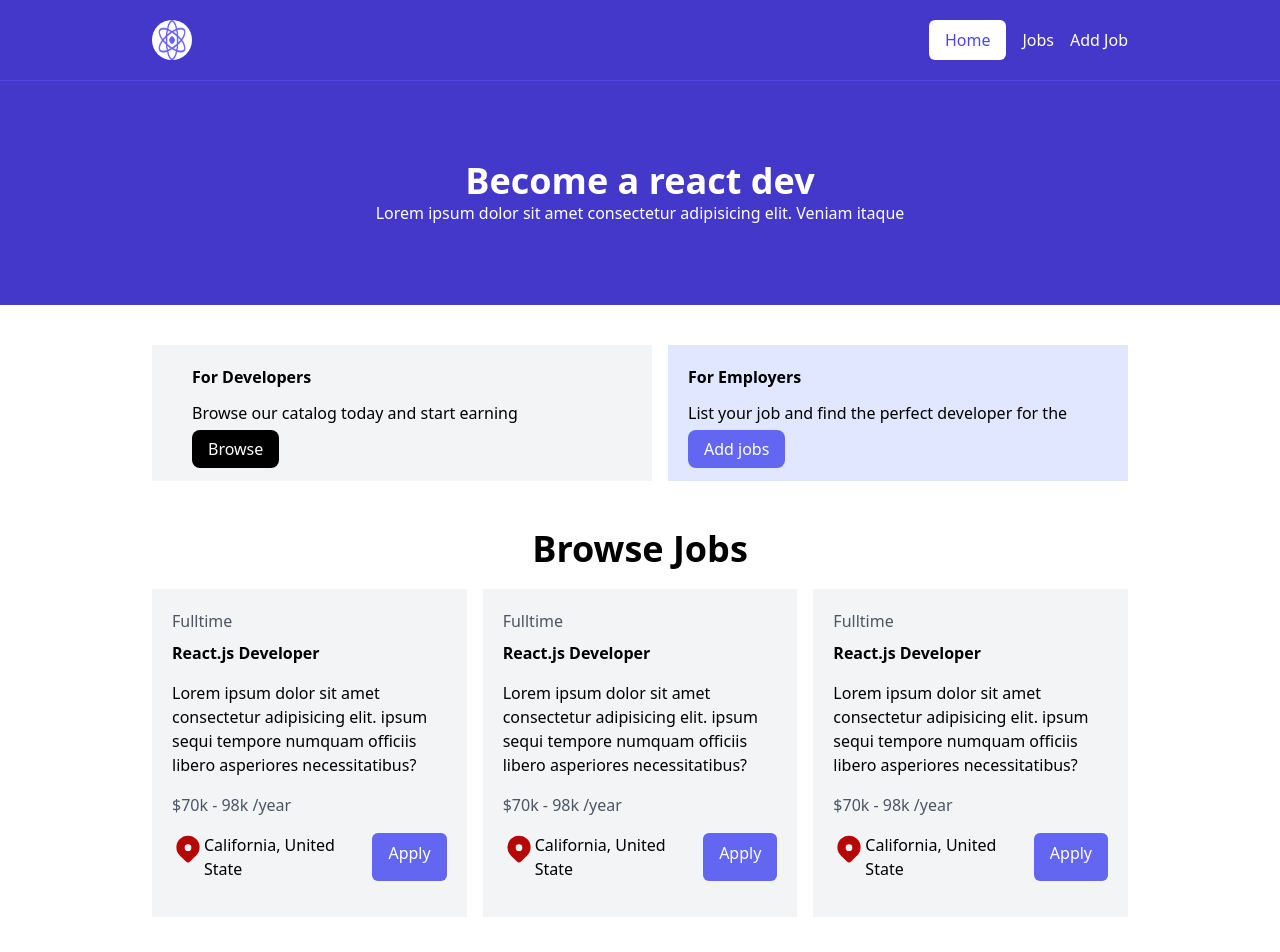
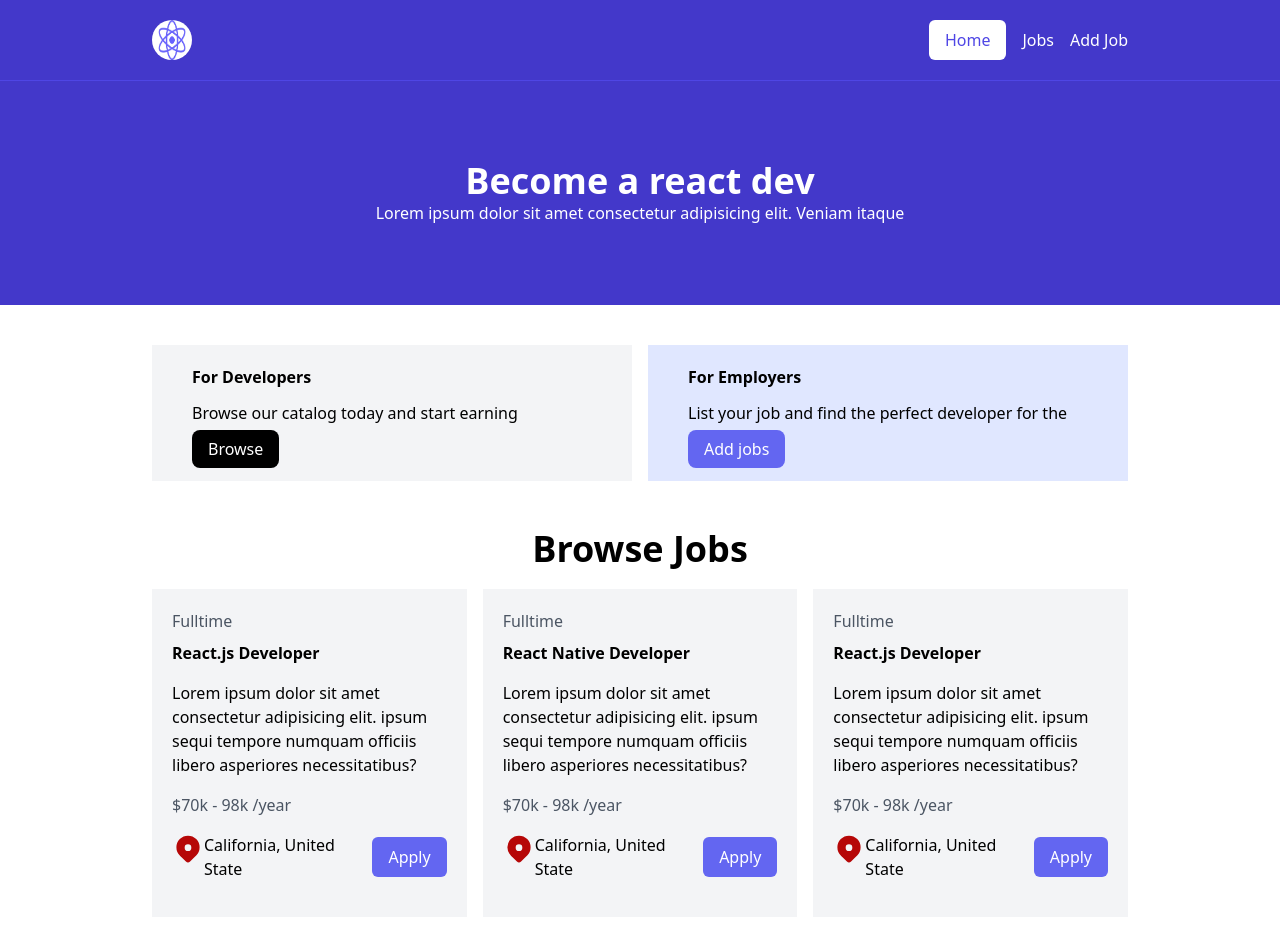
Before and after one commit to Usman-Click/React-cheat-sheet, a React (Vite) app: page / in a window 1280 px wide. Shown: the top 952 px of the page. Built offline with nearby package versions, Linux system fonts and the light colour scheme.

Commit message:
completed main page

```diff
--- a/src/components/Hero.jsx
+++ b/src/components/Hero.jsx
@@ -8,7 +8,7 @@ function Hero() {
     <div className="flex flex-col items-center p-10 bg-indigo-700 text-white
                    md:p-20">
       <h1 className='text-4xl font-black'>Become a react dev</h1>
-      <p>Lorem ipsum dolor sit amet consectetur adipisicing elit. Veniam itaque</p>
+      <p className='text-center'>Lorem ipsum dolor sit amet consectetur adipisicing elit. Veniam itaque</p>
    </div>
 
    <div className='container mx-auto space-y-4 mt-10 flex flex-col justify-between md:space-y-0 md:flex-row md:space-x-4'>
@@ -19,7 +19,7 @@ function Hero() {
       <a href="#" className='bg-black text-white mt-5 py-2 px-4 rounded-lg'>Browse</a>
     </div>
 
-    <div className="bg-indigo-100 flex-col px-5 py-5 flex-1">
+    <div className="bg-indigo-100 flex-col px-10 py-5 flex-1">
       <label className='font-bold m-0'>For Employers</label>
       <p className='my-3'>List your job and find the perfect developer for the</p>
       <a href="#" className='bg-indigo-500 text-white py-2 px-4 rounded-lg'>Add jobs</a>
--- /dev/null
+++ b/src/components/JobCard.jsx
@@ -0,0 +1,41 @@
+import React from 'react'
+import pin from '../assets/img/location_pin.svg'
+
+
+function JobCard({job_type, job_desc}) {
+  return (
+    <>
+
+          {/* Card */}
+          <div className="flex flex-col bg-grey-100 p-5  bg-gray-100">
+                    <h6 className="text-gray-600">Fulltime</h6>
+                    <h1 className='font-bold mt-2 mb-4'>{job_type}</h1>
+
+                    <p className="mb-4 ">{job_desc}</p>
+                    <h6 className="text-gray-600">$70k - 98k /year</h6>
+
+                    <div className="flex justify-between items-center my-4">
+
+                        <div className="flex">
+                        <img src={pin} alt="" className='h-8 w-8' />
+                        <h4>California, United State</h4>
+                        </div>
+
+                        <a href="#" className="text-white bg-indigo-500 rounded-md py-2 px-4">Apply</a>
+
+                    </div>
+                </div>
+
+    </>
+  );
+
+}
+
+JobCard.defaultProps = {
+    job_type: "React.js Developer",
+    job_desc: "Lorem ipsum dolor sit amet consectetur adipisicing elit. ipsum sequi tempore numquam officiis libero asperiores necessitatibus?"
+
+}
+
+
+export default JobCard
--- a/src/components/Jobs.jsx
+++ b/src/components/Jobs.jsx
@@ -1,6 +1,9 @@
 import React from 'react'
-import pin from '../assets/img/location_pin.svg'
-import logo from '../assets/img/logo.png'
+import JobCard from './JobCard'
+
+
+const job_type="React.js Developer";
+const job_desc="Lorem ipsum dolor sit amet consectetur adipisicing elit. ipsum sequi tempore numquam officiis libero asperiores necessitatibus?";
 
 function Jobs() {
   return (
@@ -13,76 +16,21 @@ function Jobs() {
             {/* Jobs */}
             <div className=" container mx-auto flex flex-col items-center space-y-4 md:flex-row mt-5 md:space-x-4 md:space-y-0">
 
-                {/* Card */}
-                <div className="flex flex-col bg-grey-100 p-5  bg-gray-100">
-                    <h6 className="text-gray-600">Fulltime</h6>
-                    <h1 className='font-bold mt-2 mb-4'>React.js Developer</h1>
+            {/* Card 1 */}
+            <JobCard/>
 
-                    <p className="mb-4 ">
-                        Lorem ipsum dolor sit amet consectetur adipisicing elit.  ipsum sequi tempore numquam officiis libero asperiores necessitatibus?
-                    </p>
-                    <h6 className="text-gray-600">$70k - 98k /year</h6>
+            {/* Card 2 */}
+            <JobCard job_type='React Native Developer'/>
 
-                    <div className="flex justify-between my-4">
+            {/* Card 3 */}
+            <JobCard />
 
-                        <div className="flex">
-                        <img src={pin} alt="" className='h-8 w-8' />
-                        <h4>California, United State</h4>
-                        </div>
 
-                        <a href="#" className="text-white bg-indigo-500 rounded-md py-2 px-4">Apply</a>
-
-                    </div>
-                </div>
-
-                  {/* Card */}
-                  <div className="flex flex-col bg-grey-100 p-5  bg-gray-100">
-                    <h6 className="text-gray-600">Fulltime</h6>
-                    <h1 className='font-bold mt-2 mb-4'>React.js Developer</h1>
-
-                    <p className="mb-4 ">
-                        Lorem ipsum dolor sit amet consectetur adipisicing elit.  ipsum sequi tempore numquam officiis libero asperiores necessitatibus?
-                    </p>
-                    <h6 className="text-gray-600">$70k - 98k /year</h6>
-
-                    <div className="flex justify-between my-4">
-
-                        <div className="flex">
-                        <img src={pin} alt="" className='h-8 w-8' />
-                        <h4>California, United State</h4>
-                        </div>
-
-                        <a href="#" className="text-white bg-indigo-500 rounded-md py-2 px-4">Apply</a>
-
-                    </div>
-                </div>
-
-                  {/* Card */}
-                  <div className="flex flex-col bg-grey-100 p-5  bg-gray-100">
-                    <h6 className="text-gray-600">Fulltime</h6>
-                    <h1 className='font-bold mt-2 mb-4'>React.js Developer</h1>
-
-                    <p className="mb-4 ">
-                        Lorem ipsum dolor sit amet consectetur adipisicing elit.  ipsum sequi tempore numquam officiis libero asperiores necessitatibus?
-                    </p>
-                    <h6 className="text-gray-600">$70k - 98k /year</h6>
-
-                    <div className="flex justify-between my-4">
-
-                        <div className="flex">
-                        <img src={pin} alt="" className='h-8 w-8' />
-                        <h4>California, United State</h4>
-                        </div>
-
-                        <a href="#" className="text-white bg-indigo-500 rounded-md py-2 px-4">Apply</a>
-
-                    </div>
-                </div>
 
             </div>
 
             {/* Footer */}
-            <a href="#" className='bg-black rounded-md text-white py-2 px-6 my-10'>Browse more</a>
+            <a href="#" className='bg-black rounded-md text-white py-2 px-6 my-10 hover:opacity-50'>Browse more</a>
 
         </section>
 
--- a/src/components/Navbar.jsx
+++ b/src/components/Navbar.jsx
@@ -9,16 +9,16 @@ function Navbar() {
     <nav className="bg-indigo-700 p-5 border-b-indigo-600 border-b">
         <div className=" container mx-auto flex justify-between">
 
-            <img src={logo} alt="" className="w-10 h-10 rounded-full" />
+            <img src={logo} alt="" className="w-10 h-10 rounded-full hover:opacity-50 " />
 
-            <div className='flex justify-between items-center space-x-4'>
-                <a href="#" className="bg-white text-indigo-600 rounded-md py-2 px-4">
+            <div className='flex justify-between items-center space-x-4 '>
+                <a href="#" className="bg-white text-indigo-600 rounded-md py-2 px-4 hover:opacity-50">
                   Home
                 </a>
-                <a href="#" className=' text-white'>
+                <a href="#" className=' text-white hover:opacity-50'>
                   Jobs
                 </a>
-                <a href="#" className=' text-white'>
+                <a href="#" className=' text-white hover:opacity-50'>
                   Add Job
                 </a>
             </div>
```
